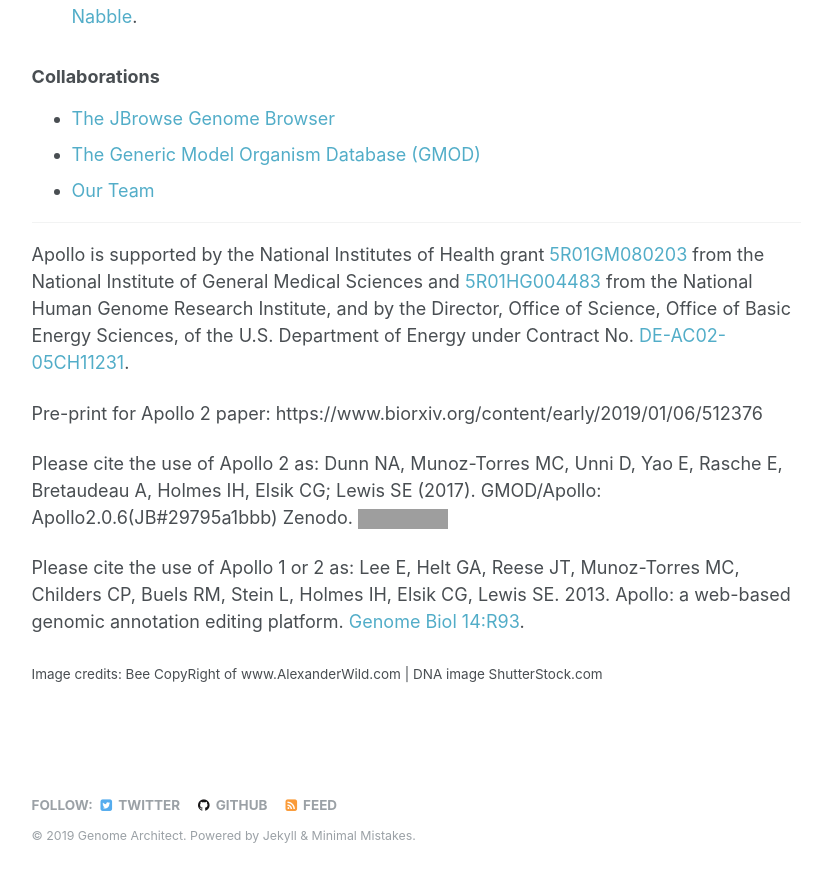
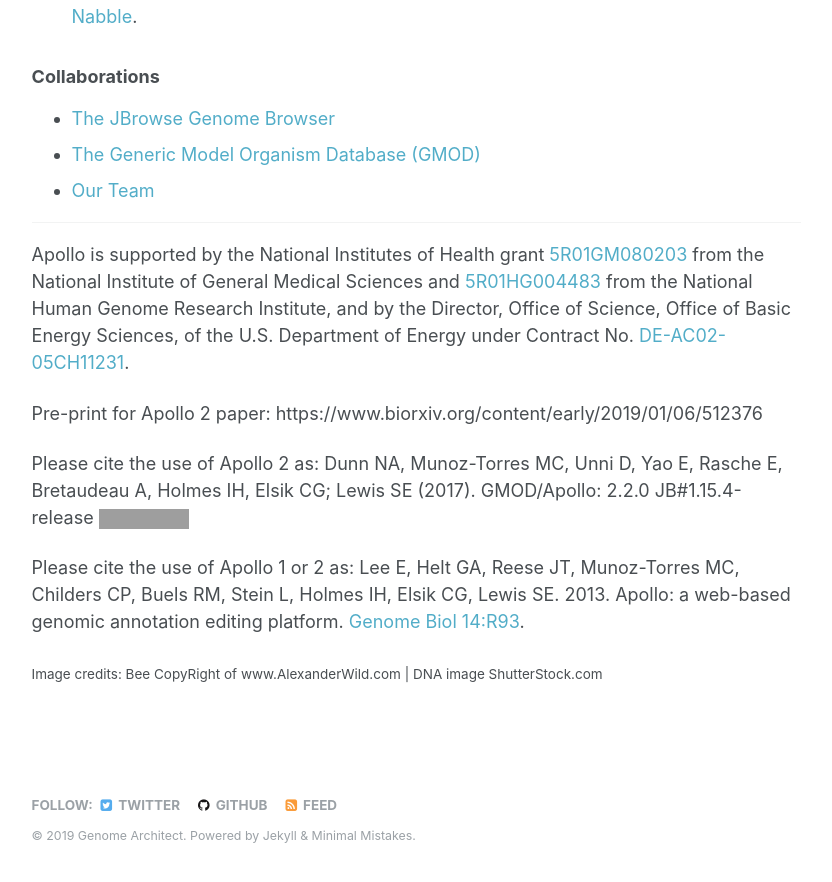
Before and after one commit to genomearchitect/genomearchitect.github.io, a Jekyll site: the page built from _pages/main.md, in a window 1280 px wide and 900 px high, scrolled down 1630 px. Shown: the top 882 px of the window, without its empty margins (250-1082 px from the left). Built offline with Jekyll 4.4.1, drawn with Linux system fonts in a browser that asks for light colours; grey boxes are pictures that could not be loaded.

Commit message:
Update main.md

```diff
--- a/_pages/main.md
+++ b/_pages/main.md
@@ -62,7 +62,8 @@ Apollo is supported by the National Institutes of Health grant [5R01GM080203](ht
 Pre-print for Apollo 2 paper:  https://www.biorxiv.org/content/early/2019/01/06/512376
 
 Please cite the use of Apollo 2 as:
-Dunn NA, Munoz-Torres MC, Unni D, Yao E, Rasche E, Bretaudeau A, Holmes IH, Elsik CG; Lewis SE (2017). GMOD/Apollo: Apollo2.0.6(JB#29795a1bbb) Zenodo. [![DOI](https://zenodo.org/badge/DOI/10.5281/zenodo.2254462.svg)](https://doi.org/10.5281/zenodo.2254462)
+Dunn NA, Munoz-Torres MC, Unni D, Yao E, Rasche E, Bretaudeau A, Holmes IH, Elsik CG; Lewis SE (2017). GMOD/Apollo: 2.2.0 JB#1.15.4-release
+ [![DOI](https://zenodo.org/badge/DOI/10.5281/zenodo.2254462.svg)](https://doi.org/10.5281/zenodo.2254462)
 
 Please cite the use of Apollo 1 or 2 as: Lee E, Helt GA, Reese JT, Munoz-Torres MC, Childers CP, Buels RM, Stein L, Holmes IH, Elsik CG, Lewis SE. 2013. Apollo: a web-based genomic annotation editing platform. [Genome Biol 14:R93](http://genomebiology.com/2013/14/8/R93/abstract).
 
```
